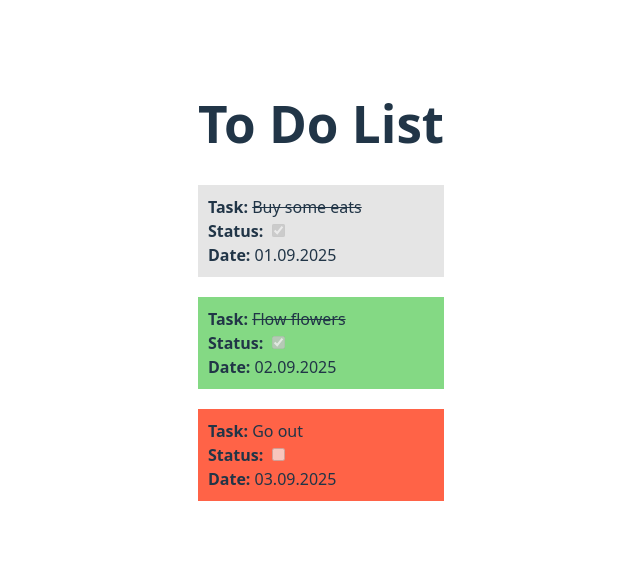
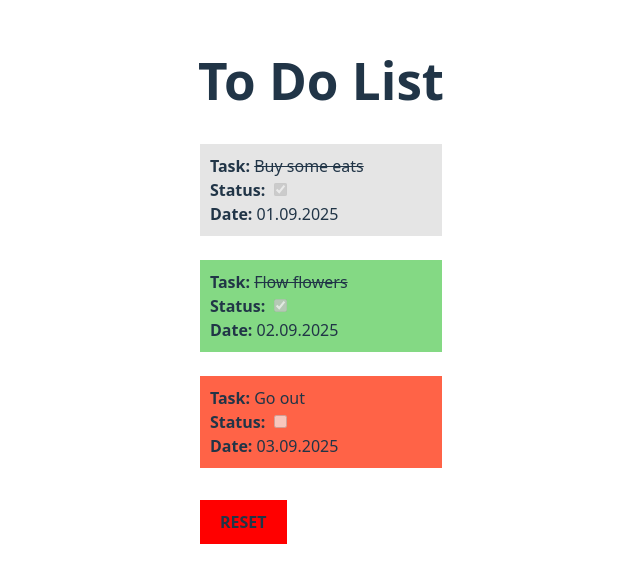
Before and after one commit to deftime/React-IT-K3, a React (Vite) app: page / in a window 1280 px wide. Shown: the part 119-702 px from the top of the page, without its empty margins (319-959 px from the left). Built offline with nearby package versions, Linux system fonts and the light colour scheme.

Commit message:
HW9, useState()

```diff
--- a/src/App.css
+++ b/src/App.css
@@ -6,7 +6,11 @@
 
 .task {
   padding: 10px;
-  border: 1px solid #000;
+  border: 2px solid #fff;
+}
+
+.task.border {
+  border-color: #000;
 }
 
 .task .line span:first-child {
@@ -15,10 +19,6 @@
 
 .task:nth-child(n+2) {
   margin-top: 20px;
-}
-
-.task-1, .task-2, .task-3 {
-  border: none;
 }
 
 .task-1 {
@@ -32,3 +32,13 @@
 .task-3 {
   background-color: tomato;
 }
+
+.btn-reset {
+  font-weight: 700;
+  text-transform: uppercase;
+  background-color: red;
+  padding: 10px 20px;
+  width: fit-content;
+  cursor: pointer;
+  margin: 30px 0 0 2px;
+}
--- a/src/App.tsx
+++ b/src/App.tsx
@@ -1,6 +1,5 @@
 import './App.css'
-
-function App() {
+import { useState } from "react";
 
 //const tasks = null;
 //const tasks = [];
@@ -28,14 +27,23 @@ function App() {
     },
 ]
 
+function App() {
+
+    const [selected, setSelect] = useState(null);
+
     return (
         <div className={'toDoList main'}>
             <h1 className={'title h1'}>To Do List</h1>
             <div className={'list-box'}>
                 {!tasks ? <span>Loading...</span> : undefined}
                 {tasks && tasks.length === 0 ? <span>No tasks</span> : tasks?.map((task) => {
+                    let select = task.id === selected;
                     return (
-                        <div className={'task task-' + task.priority} key={task.id}>
+                        <div className={`${select ? "border" : ''} task task-` + task.priority} key={task.id}
+                             onClick={()=>{
+                                setSelect(task.id)
+                             }}
+                        >
                             <div className={'title line'}>
                                 <span>Task: </span>
                                 <span style={{ textDecoration: task.isDone ? 'line-through' : 'none' }}>{task.title}</span>
@@ -52,6 +60,7 @@ function App() {
                     )
                 })}
             </div>
+            <div className="btn-reset" onClick={()=>{setSelect(null)}}>Reset</div>
         </div>
     )
 }
```
Lines whose indentation alone changed are shown as unchanged.
